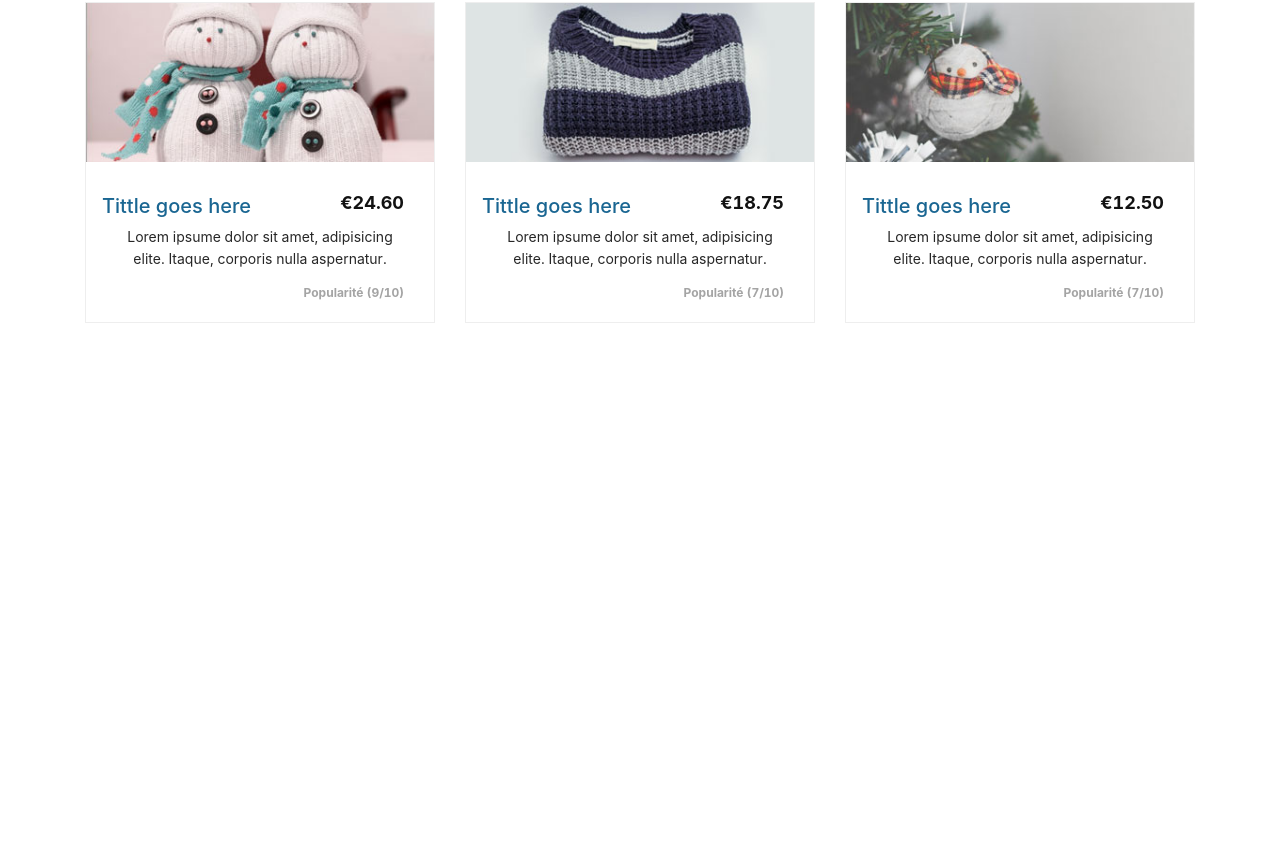
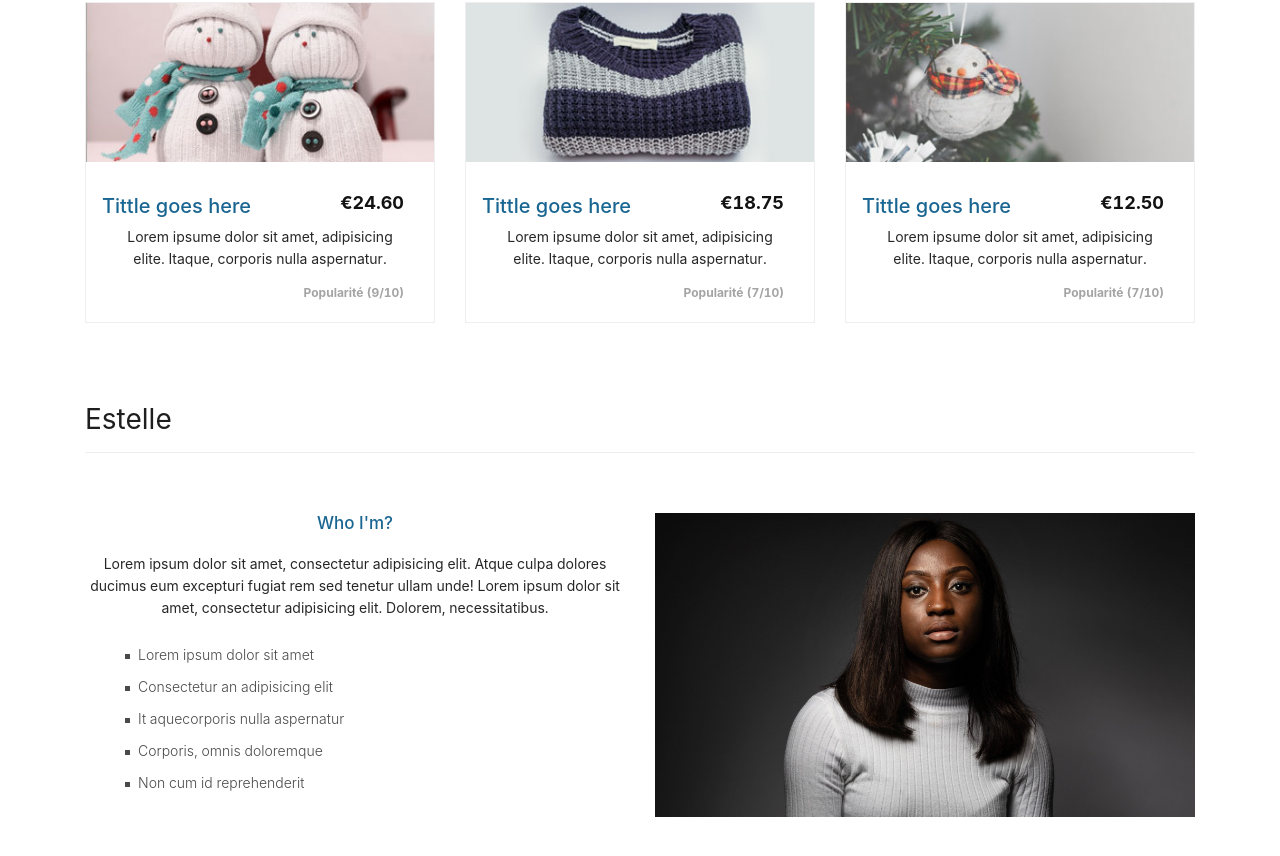
Before and after one commit to NC-52/hairbyesther, a React (Create React App) app: page / in a window 1280 px wide. Shown: the part 1282-2138 px from the top of the page. Before the commit the page ends 1635 px from the top, so only its background shows below. Built offline with nearby package versions, Linux system fonts and the light colour scheme.

Commit message:
Adding author section

```diff
--- a/package.json
+++ b/package.json
@@ -13,6 +13,7 @@
     "jquery": "^3.6.0",
     "react": "^17.0.2",
     "react-dom": "^17.0.2",
+    "react-router-dom": "^5.2.0",
     "react-scripts": "4.0.3",
     "web-vitals": "^1.1.2"
   },
--- a/src/App.js
+++ b/src/App.js
@@ -1,17 +1,15 @@
 import './App.css'
 import Header from './components/header/Header'
 import React from "react";
-import PresentationSlider from "./components/slide/PresentationSlider";
-import ProductList from "./components/products/ProductList";
+import LandingPage from "./components/pages/landing/LandingPage";
 
 function App() {
-  return (
-    <div className="App">
-      <Header />
-      <PresentationSlider />
-      <ProductList />
-    </div>
-  )
+    return (
+        <div className="App">
+            <Header/>
+            <LandingPage />
+        </div>
+    )
 }
 
 export default App
--- /dev/null
+++ b/src/components/authorPresent/AuthorPresentation.jsx
@@ -0,0 +1,41 @@
+import React from 'react'
+import author from './photo/author.jpeg'
+import './aboutAuthorStyle.css'
+
+const AuthorPresentation = (props) => {
+    return (
+        <div className="best-features">
+            <div className="container">
+                <div className="row">
+                    <div className="col-md-12">
+                        <div className="section-heading">
+                            <h2>Estelle</h2>
+                        </div>
+                    </div>
+                    <div className="col-md-6">
+                        <div className="left-content">
+                            <h4>Who I'm?</h4>
+                            <p>
+                                Lorem ipsum dolor sit amet, consectetur adipisicing elit. Atque culpa dolores ducimus eum excepturi fugiat rem sed tenetur ullam unde! Lorem ipsum dolor sit amet, consectetur adipisicing elit. Dolorem, necessitatibus.
+                            </p>
+                            <ul className="featured-list">
+                                <li><a href="#">Lorem ipsum dolor sit amet</a></li>
+                                <li><a href="#">Consectetur an adipisicing elit</a></li>
+                                <li><a href="#">It aquecorporis nulla aspernatur</a></li>
+                                <li><a href="#">Corporis, omnis doloremque</a></li>
+                                <li><a href="#">Non cum id reprehenderit</a></li>
+                            </ul>
+                        </div>
+                    </div>
+                    <div className="col-md-6">
+                        <div className="right-image">
+                            <img src={author} alt=""/>
+                        </div>
+                    </div>
+                </div>
+            </div>
+        </div>
+    )
+}
+
+export default AuthorPresentation
--- /dev/null
+++ b/src/components/authorPresent/aboutAuthorStyle.css
@@ -0,0 +1,99 @@
+
+.about-features {
+    margin-top: 100px !important;
+}
+
+.about-features p {
+    border-bottom: 1px solid #eee;
+    padding-bottom: 20px;
+}
+
+.about-features .container .row {
+    padding-bottom: 0px !important;
+    border-bottom: none !important;
+}
+
+.best-features {
+    margin-top: 50px;
+}
+
+.best-features .container .row {
+    border-bottom: 1px solid #eee;
+    padding-bottom: 60px;
+}
+
+.best-features img {
+    width: 100%;
+    overflow: hidden;
+}
+
+.best-features h4 {
+    font-size: 17px;
+    color: #1a6692;
+    margin-bottom: 20px;
+}
+
+.best-features ul.featured-list li {
+    display: block;
+    margin-bottom: 10px;
+}
+
+.best-features p {
+    margin-bottom: 25px;
+}
+
+.best-features ul.featured-list li a {
+    font-size: 14px;
+    color: #4a4a4a;
+    font-weight: 300;
+    transition: all .3s;
+    position: relative;
+    padding-left: 13px;
+}
+
+.best-features ul.featured-list li a:before {
+    content: '';
+    width: 5px;
+    height: 5px;
+    display: inline-block;
+    background-color: #4a4a4a;
+    position: absolute;
+    left: 0;
+    transition: all .3s;
+    top: 8px;
+}
+
+.best-features ul.featured-list li {
+    text-align: left;
+    text-decoration: none;
+}
+
+.best-features ul.featured-list li a:hover {
+    color: #f33f3f;
+}
+
+.best-features ul.featured-list li a:hover::before {
+    background-color: #f33f3f;
+}
+
+.latest-products .section-heading a {
+    float: right;
+    margin-top: -35px;
+    text-transform: uppercase;
+    font-size: 13px;
+    font-weight: 700;
+    color: #f33f3f;
+}
+
+.section-heading {
+    text-align: left;
+    margin-bottom: 60px;
+    border-bottom: 1px solid #eee;
+}
+
+.section-heading h2 {
+    font-size: 28px;
+    font-weight: 400;
+    color: #1e1e1e;
+    margin-bottom: 15px;
+}
--- /dev/null
+++ b/src/components/pages/landing/LandingPage.jsx
@@ -0,0 +1,16 @@
+import React from 'react'
+import PresentationSlider from "../../slide/PresentationSlider";
+import ProductList from "../../products/ProductList";
+import AuthorPresentation from "../../authorPresent/AuthorPresentation";
+
+const LandingPage = () => {
+    return (
+        <>
+            <PresentationSlider/>
+            <ProductList/>
+            <AuthorPresentation/>
+        </>
+    )
+}
+
+export default LandingPage
--- a/src/components/slide/PresentationSlider.jsx
+++ b/src/components/slide/PresentationSlider.jsx
@@ -25,7 +25,7 @@ const PresentationSlider = (props) => {
                                                 à votre disposition.
                                             </p>
                                             <a href="">
-                                                Les Produits
+                                                Nos Produits
                                             </a>
                                         </div>
                                     </div>
@@ -51,7 +51,7 @@ const PresentationSlider = (props) => {
                                                 mais aussi de votre peau et soyez toujours magnifique.
                                             </p>
                                             <a href="">
-                                                Les Produits
+                                                Nos Produits
                                             </a>
                                         </div>
                                     </div>
@@ -78,7 +78,7 @@ const PresentationSlider = (props) => {
                                                 votre disposition.
                                             </p>
                                             <a href="">
-                                                Les Produits
+                                                Nos Produits
                                             </a>
                                         </div>
                                     </div>
```
Also changed, not shown: src/components/authorPresent/photo/author.jpeg (added), 1 other file (tests, documents, lock files or other folders).
